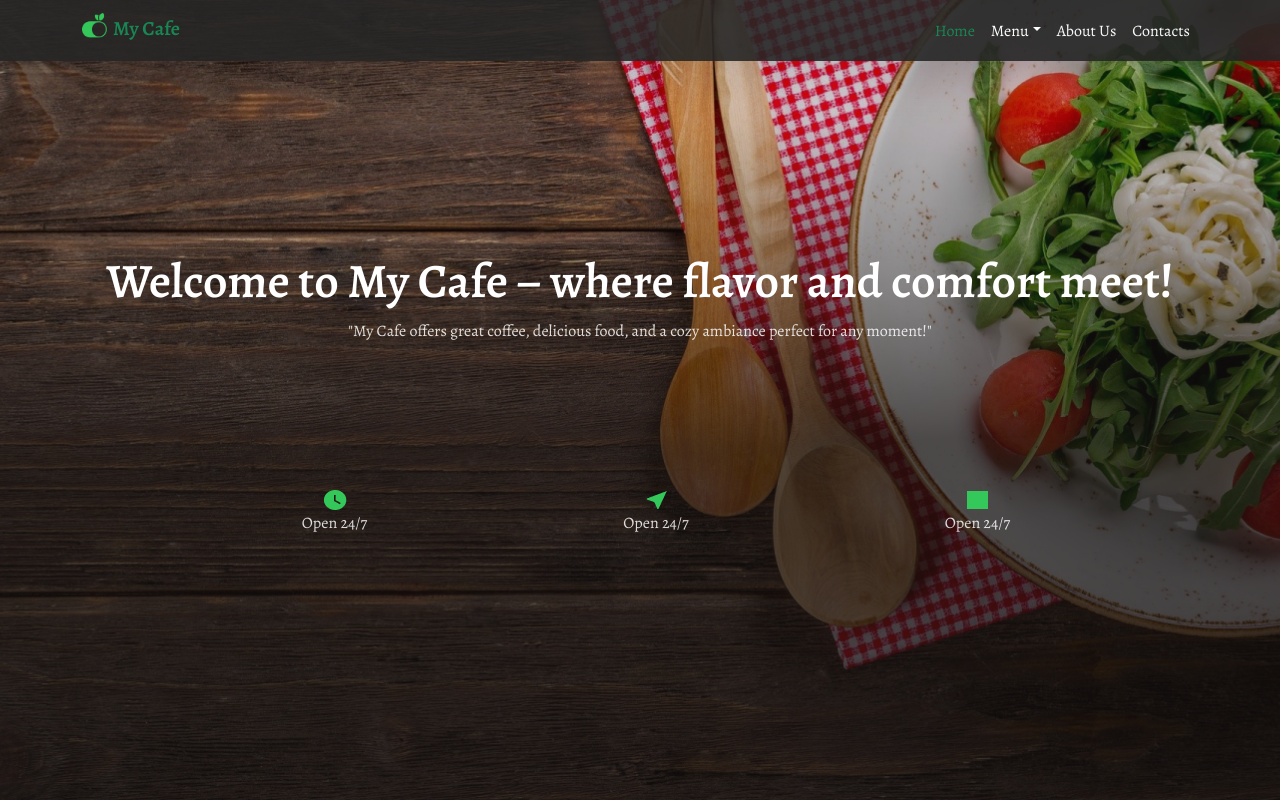
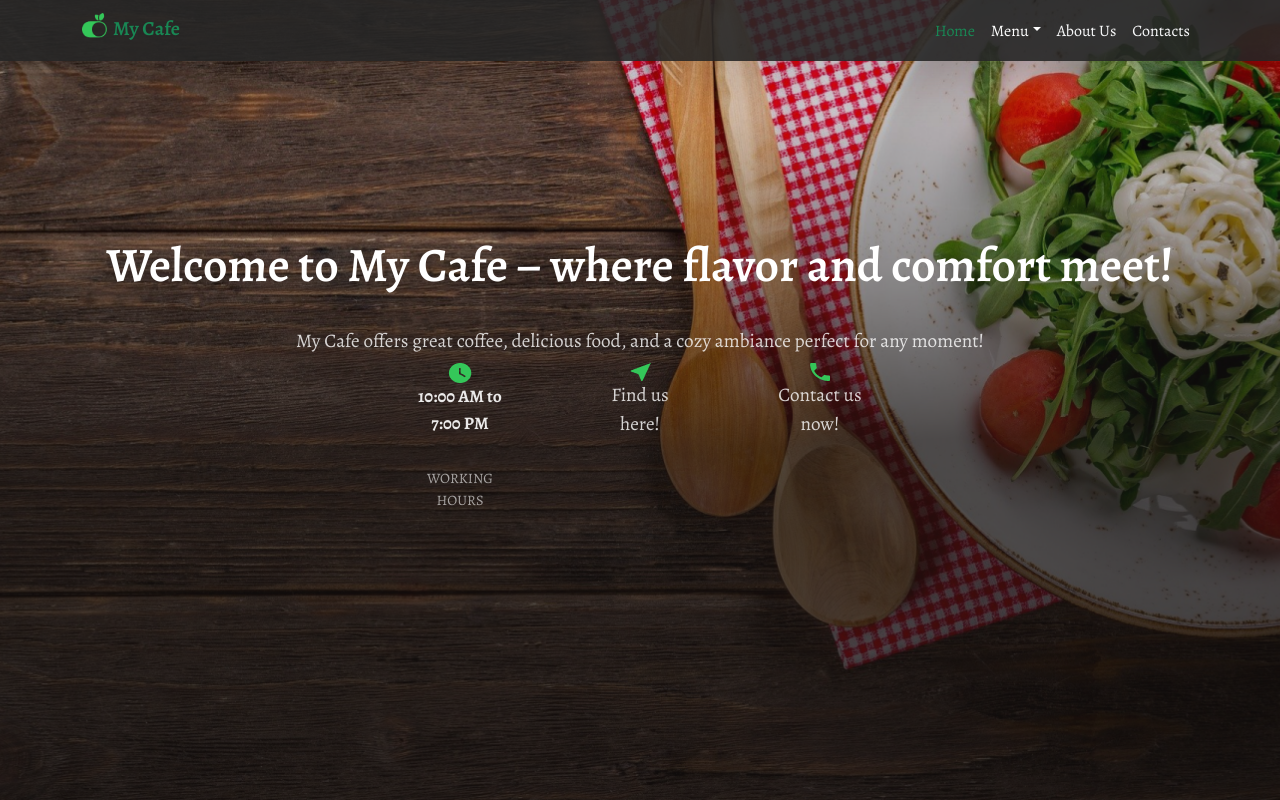
Before and after one commit to codewithme33/Cafe, a React (Create React App) app: page / in a window 1280 px wide. Built offline with nearby package versions, Linux system fonts and the light colour scheme.

Commit message:
updated banner

```diff
--- a/src/components/Banner.css
+++ b/src/components/Banner.css
@@ -1,37 +1,75 @@
-div h1{
-    color: white;
+.banner {
     text-align: center;
-    margin-top: 12rem;
+    padding: 2rem;
+    color: white ;
+    margin-top: 6rem;
+
+}
+
+.banner h1 {
+    margin-top: 3rem;
     font-size: 3rem;
     font-weight: 600;
 }
 
-div p{
-    color: rgba(255, 255, 255, 0.849);
-    text-align: center;
+.banner p {
+    margin-top: 2rem;
+    font-size: 1.2rem;
+    color: rgba(255, 255, 255, 0.8);
 }
 
-div ul li {
-    display: inline-block;
+.banner ul {
+    list-style: none;
+    padding: 0;
+    display: flex;
     justify-content: center;
-    margin: 8rem;
+    gap: 5rem;
+    flex-wrap: nowrap;
 }
 
+.banner ul li {
+    display: flex;
+    flex-direction: column;
+    align-items: center;
+    flex: 1;
+    max-width: 100px;
+    margin-top: 1.5rem;
+}
+
+.banner ul li img {
+    max-width: 50px;
+    margin: -2rem;
+}
+
+
 @media (max-width: 1024px) {
-    div ul li {
-        margin: 5rem;
+    .banner ul {
+        gap: 3rem;
     }
 }
 
 @media (max-width: 768px) {
-    div ul li {
-        margin-top: 1rem;
-        margin: 1rem;
+    .banner ul {
+        gap: 5rem;
     }
 }
 
 
-div ul{
-    text-align: center;
+.working-hours {
+    display: flex;
+    justify-content: center;
+    align-items: center;
+    gap: 1rem;
+}
 
+#time {
+    font-size: 1.1rem;
+    font-weight: bold;
+    margin: 0;
+    color: rgba(255, 255, 255, 0.9);
 }
+
+#workinghour {
+    font-size: 0.9rem;
+    color: rgba(255, 255, 255, 0.6);
+}
--- a/src/components/Banner.js
+++ b/src/components/Banner.js
@@ -1,27 +1,33 @@
 import './Banner.css';
-import clockIcon from '../images/ic_watch_later.png'
-import locationIcon from '../images/ic_near_me.png'
-import phoneIcon from '../images/Gray 85.png'
+import clockIcon from '../images/ic_watch_later.png';
+import locationIcon from '../images/ic_near_me.png';
+import phoneIcon from '../images/ic_call.png';
 
-export default function Banner (){
+export default function Banner() {
+    const bannerItems = [
+        { img: clockIcon, text: (
+            <>
+        <p id='time'>10:00 AM to 7:00 PM</p>
+        <p id='workinghour' >WORKING HOURS</p>
+        </>
+        ),},
+        { img: locationIcon, text: 'Find us here!' },
+        { img: phoneIcon, text: 'Contact us now!' }
+    ];
 
     return (
-        <div className='Banner'>
+        <div className="banner">
             <h1>Welcome to My Cafe – where flavor and comfort meet!</h1>
-            <p>"My Cafe offers great coffee, delicious food, and a cozy ambiance perfect for any moment!" </p>
+            <p>
+                My Cafe offers great coffee, delicious food, and a cozy ambiance perfect for any moment!
+            </p>
             <ul>
-                <li>
-                    <img src={clockIcon}/>
-                    <p>Open 24/7</p>
-                </li>
-                <li>
-                <img src={locationIcon}/>
-                <p>Open 24/7</p>
-                </li>
-                <li>
-                <img src={phoneIcon}/>
-                <p>Open 24/7</p>
-                </li>
+                {bannerItems.map((item, index) => (
+                    <li key={index}>
+                        <img src={item.img} alt={`icon${index + 1}`} />
+                        <p>{item.text}</p>
+                    </li>
+                ))}
             </ul>
         </div>
     );
```
Also changed, not shown: src/images/Gray 85.png (deleted), src/images/ic_call.png (added).
